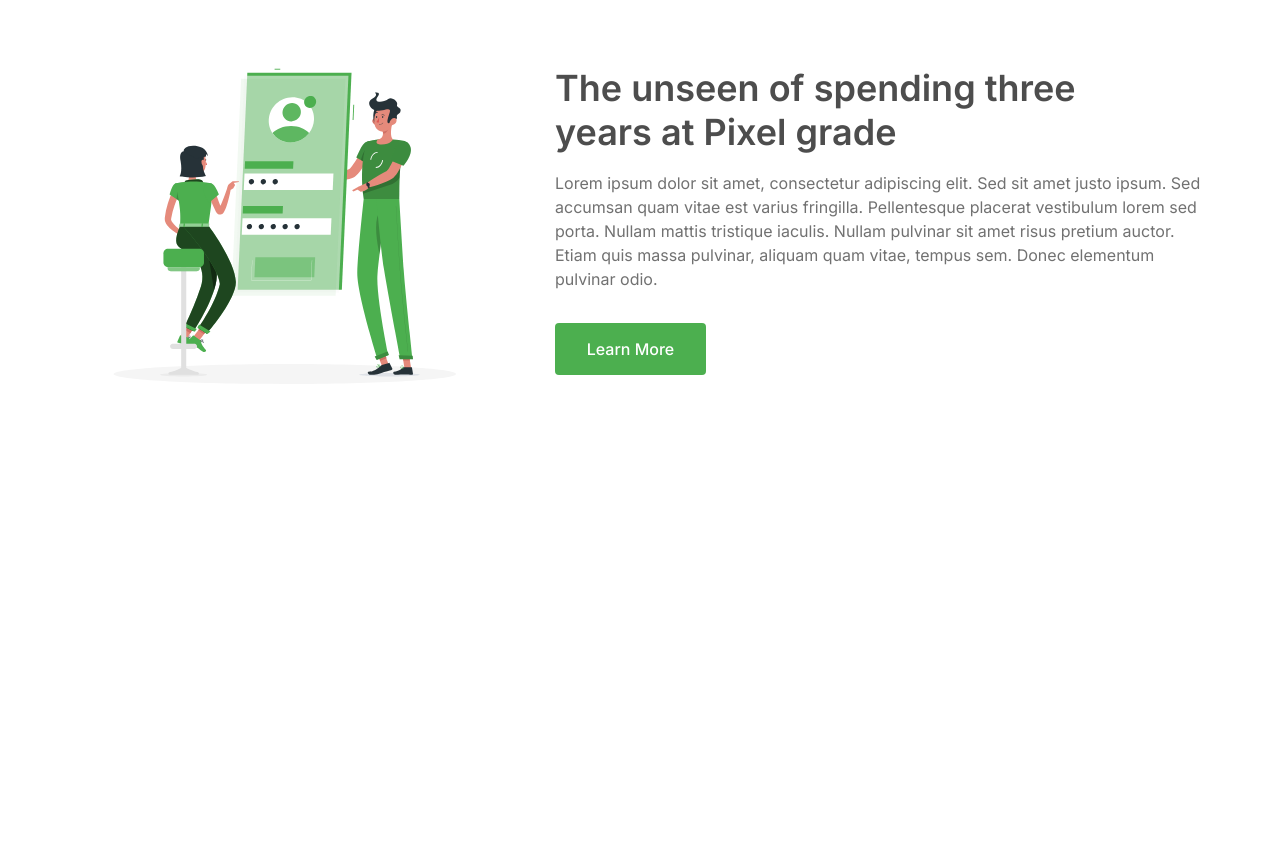
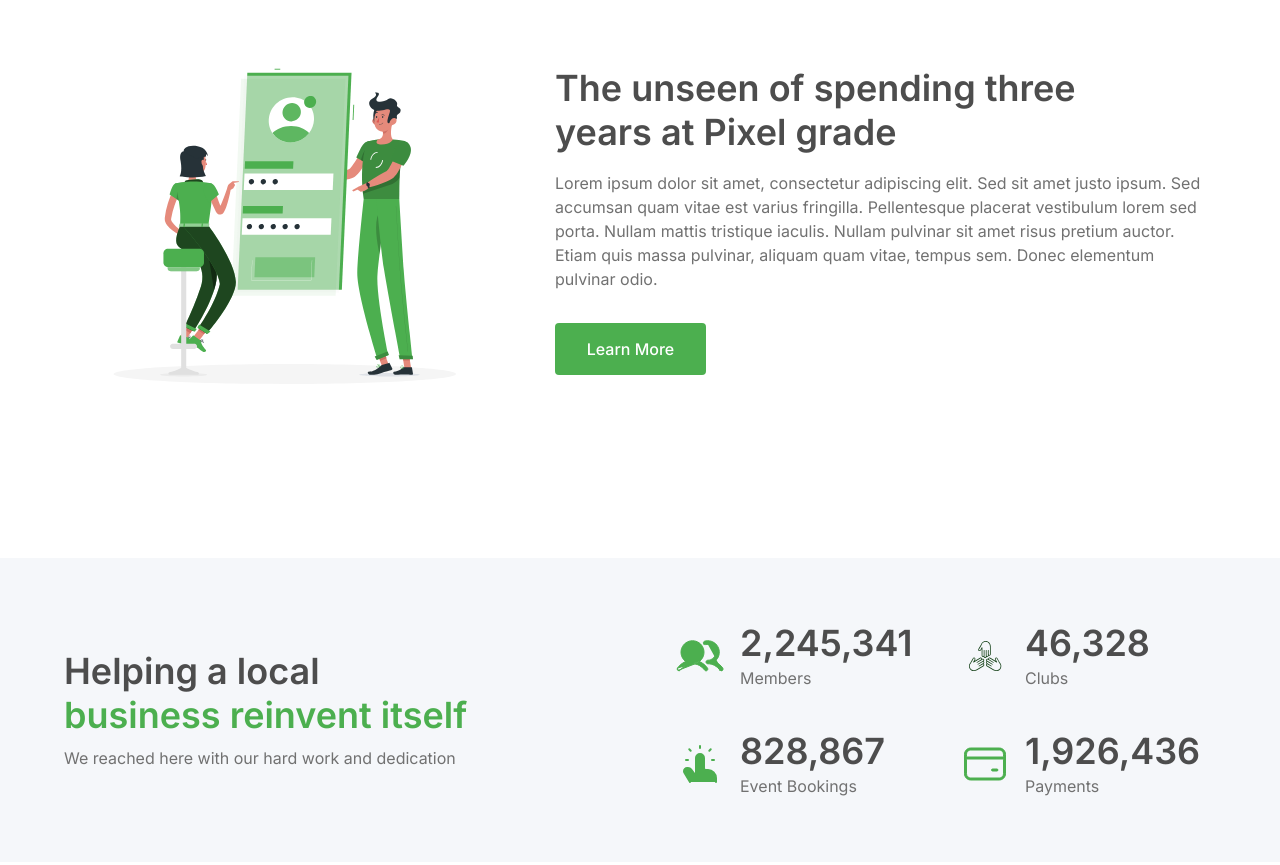
Before and after one commit to TranVuHoang/htmlcss-project-02c, a plain HTML site: page index.html in a window 1280 px wide. Shown: the part 1447-2312 px from the top of the page. Drawn offline with Linux system fonts and the light colour scheme.

Commit message:
create achievement section

```diff
--- a/assets/css/style.css
+++ b/assets/css/style.css
@@ -17,6 +17,10 @@ body {
 --------------------------------------*/
 a {
   text-decoration: none;
+}
+
+img {
+  object-fit: cover;
 }
 
 .btn {
@@ -376,8 +380,57 @@ a {
 }
 
 /*---------------------------------------------
-# section styling
+# achievement section styling
 -----------------------------------------------*/
+.achievement {
+  padding: 64px 0;
+  margin-top: 48px;
+  background: var(--Neutral-Silver, #f5f7fa);
+}
+
+.achievement__body {
+  display: flex;
+  align-items: center;
+  gap: 72px;
+  justify-content: space-between;
+}
+
+.achievement__content {
+  margin: 20px 0;
+  width: 540px;
+  display: flex;
+  flex-direction: column;
+  gap: 8px;
+}
+
+.achievement__heading {
+  width: 408px;
+}
+
+.achievement__counts {
+  display: flex;
+  flex-direction: column;
+  gap: 40px;
+}
+
+.achievement__row {
+  display: flex;
+  align-items: center;
+  gap: 30px;
+}
+
+.achievement__item {
+  display: flex;
+  width: 255px;
+  gap: 16px;
+  align-items: center;
+}
+
+.achievement__icon {
+  width: 48px;
+  height: 48px;
+}
+
 /*---------------------------------------------
 # section styling
 -----------------------------------------------*/
--- a/index.html
+++ b/index.html
@@ -364,5 +364,90 @@
       </div>
     </section>
     <!-- end unlock section -->
+
+    <!-- achievement section -->
+    <section class="achievement">
+      <div class="container">
+        <div class="achievement__body">
+          <div class="achievement__content">
+            <h2 class="section-heading2 achievement__heading">
+              Helping a local
+              <span class="hero--year">business reinvent itself</span>
+            </h2>
+            <p class="section-desc2 achievement__desc">
+              We reached here with our hard work and dedication
+            </p>
+          </div>
+          <div class="achievement__counts">
+            <!-- achievement__row 1 -->
+            <div class="achievement__row">
+              <!-- achievement item 1 -->
+              <div class="achievement__item">
+                <img
+                  src="./assets/images/svg/achievement__member.svg"
+                  alt="Members"
+                  class="achievement__icon"
+                />
+                <div class="achievement__details">
+                  <strong class="section-heading2 achievement__heading">
+                    2,245,341
+                  </strong>
+                  <p class="section-desc2 achievement__label">Members</p>
+                </div>
+              </div>
+
+              <!-- achievement item 2 -->
+              <div class="achievement__item">
+                <img
+                  src="./assets/images/svg/community__icon3.svg"
+                  alt="Clubs"
+                  class="achievement__icon"
+                />
+                <div class="achievement__details">
+                  <strong class="section-heading2 achievement__heading">
+                    46,328
+                  </strong>
+                  <p class="section-desc2 achievement__label">Clubs</p>
+                </div>
+              </div>
+            </div>
+
+            <!-- achievement__row 2 -->
+            <div class="achievement__row">
+              <!-- achievement item 1 -->
+              <div class="achievement__item">
+                <img
+                  src="./assets/images/svg/achievement__booking.svg"
+                  alt="Event Bookings"
+                  class="achievement__icon"
+                />
+                <div class="achievement__details">
+                  <strong class="section-heading2 achievement__heading">
+                    828,867
+                  </strong>
+                  <p class="section-desc2 achievement__label">Event Bookings</p>
+                </div>
+              </div>
+
+              <!-- achievement item 2 -->
+              <div class="achievement__item">
+                <img
+                  src="./assets/images/svg/achievement__payment.svg"
+                  alt="Payments"
+                  class="achievement__icon"
+                />
+                <div class="achievement__details">
+                  <strong class="section-heading2 achievement__heading">
+                    1,926,436
+                  </strong>
+                  <p class="section-desc2 achievement__label">Payments</p>
+                </div>
+              </div>
+            </div>
+          </div>
+        </div>
+      </div>
+    </section>
+    <!-- end achievement section -->
   </body>
 </html>
```
Also changed, not shown: assets/images/svg/achievement__booking.svg (added), assets/images/svg/achievement__club.png (added), assets/images/svg/achievement__club.svg (added), assets/images/svg/achievement__member.svg (added), assets/images/svg/achievement__payment.svg (added).
